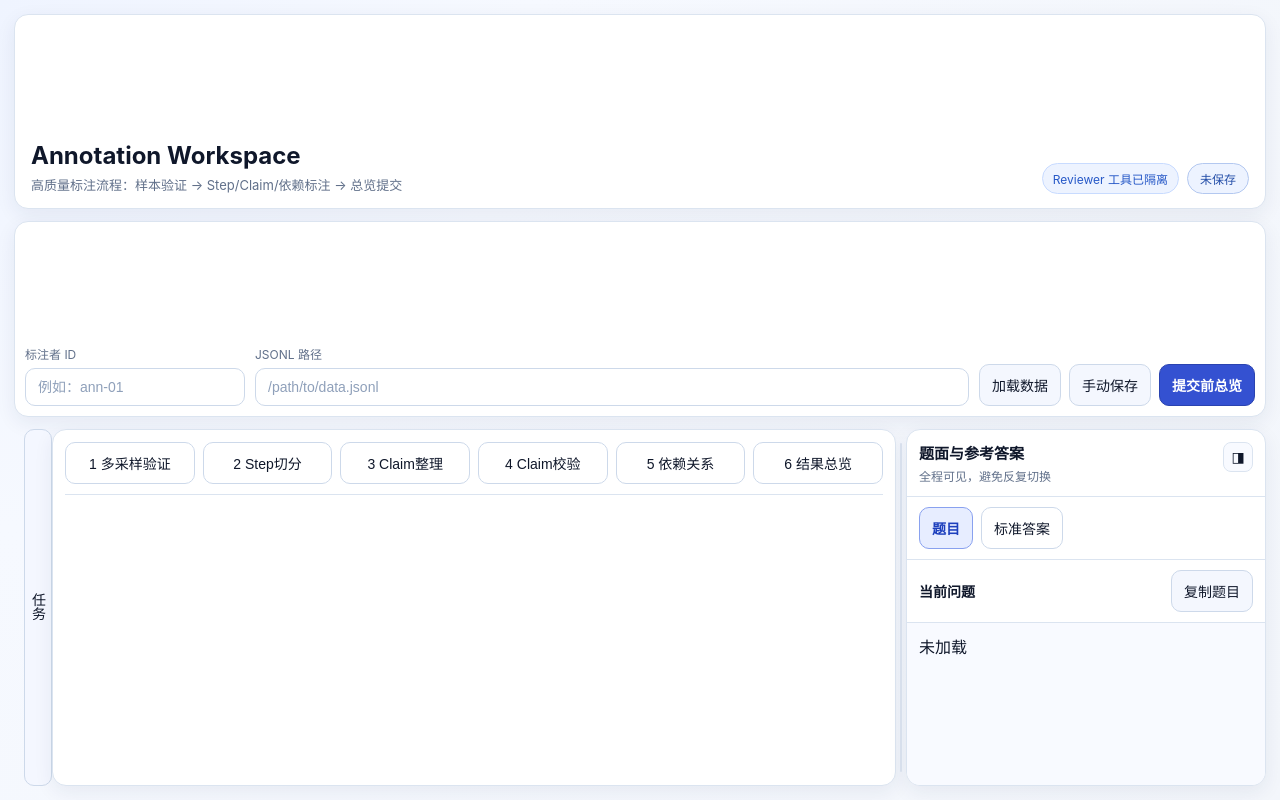
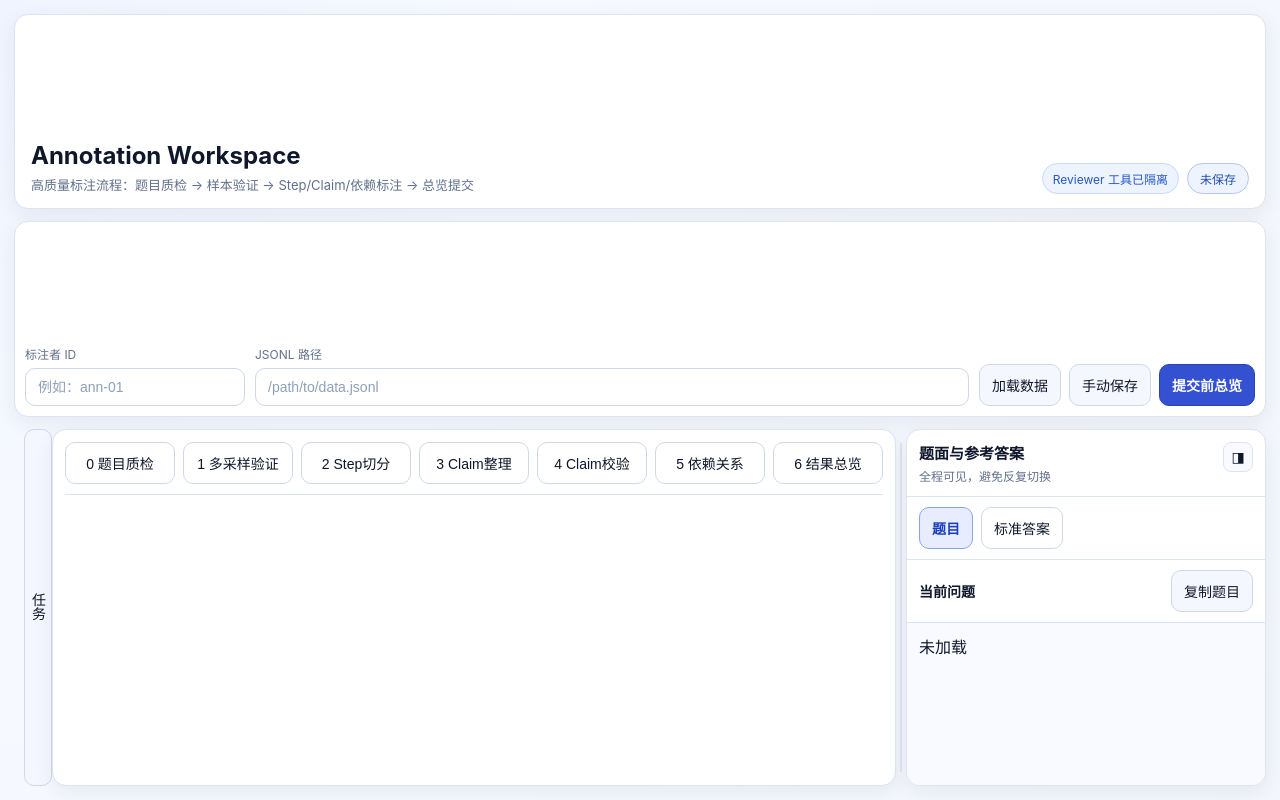
Before and after one commit to zhai098/benchmark, a Flask app: page / in a window 1280 px wide. Run offline with Flask 3, Linux system fonts and the light colour scheme.

Commit message:
Add standalone problem-quality gate before annotation workflow

```diff
--- a/annotation_app/static/app.js
+++ b/annotation_app/static/app.js
@@ -1,6 +1,6 @@
 let dataset = [];
 let currentCaseIndex = -1;
-let currentStep = 1;
+let currentStep = 0;
 const stateByCase = {};
 let deviceId = '';
 let autosaveTimer = null;
@@ -96,9 +96,15 @@ function getDefaultWorkingAnnotation(sample = {}) {
 function getCaseState(caseId) {
   if (!stateByCase[caseId]) {
     stateByCase[caseId] = {
-      current_step: 1,
+      current_step: 0,
       active_sample_idx: null,
       sample_cursor: 0,
+      problem_quality_screening: {
+        decision: null,
+        reason: '',
+        other_text: '',
+        rejected_at: '',
+      },
       sample_validation: [],
       sample_annotations: {},
       correct_solutions: [],
@@ -213,22 +219,31 @@ async function selectCase(idx) {
   if (idx === currentCaseIndex) return;
   await flushAutosave();
   currentCaseIndex = idx;
-  currentStep = 1;
   const c = selectedCase();
   const st = getCaseState(c.id);
+  await restoreProgress(c.id);
+  const qualityPassed = st.problem_quality_screening?.decision === 'pass';
+  currentStep = qualityPassed ? Math.max(1, st.current_step || 1) : 0;
   st.current_step = currentStep;
-  await restoreProgress(c.id);
   if (!Number.isInteger(st.sample_cursor)) st.sample_cursor = 0;
   renderCurrentCase();
 }
 
 function goStep(s) {
+  const c = selectedCase();
+  if (!c) return;
+  const st = getCaseState(c.id);
+  const qualityPassed = st.problem_quality_screening?.decision === 'pass';
+  if (s > 0 && !qualityPassed) {
+    currentStep = 0;
+    st.current_step = 0;
+    showToast('请先完成题目质量筛查（通过后才能进入后续流程）', 'error');
+    renderStepContent();
+    return;
+  }
   currentStep = s;
-  const c = selectedCase();
-  if (c) {
-    getCaseState(c.id).current_step = s;
-    scheduleAutosave();
-  }
+  st.current_step = s;
+  scheduleAutosave();
   renderStepContent();
 }
 
@@ -278,6 +293,13 @@ function findNextSampleCursor(st, start) {
 function setActiveSampleFromCursor() {
   const c = selectedCase();
   const st = getCaseState(c.id);
+  if (st.problem_quality_screening?.decision !== 'pass') {
+    alert('请先在题目质量筛查步骤完成通过后再开始样本流程。');
+    currentStep = 0;
+    st.current_step = 0;
+    renderStepContent();
+    return;
+  }
   const idx = st.sample_cursor || 0;
   const rec = sampleRecord(st, idx);
   if (rec.is_correct !== true) {
@@ -320,6 +342,91 @@ function chooseSampleStatus(i, status) {
 
   scheduleAutosave();
   renderStepContent();
+}
+
+function ensureProblemQualityScreening(st) {
+  st.problem_quality_screening = st.problem_quality_screening || {
+    decision: null, reason: '', other_text: '', rejected_at: '',
+  };
+  if (typeof st.problem_quality_screening !== 'object') {
+    st.problem_quality_screening = { decision: null, reason: '', other_text: '', rejected_at: '' };
+  }
+  return st.problem_quality_screening;
+}
+
+function setProblemQualityRejectReason(reason) {
+  const c = selectedCase(); if (!c) return;
+  const st = getCaseState(c.id);
+  const screening = ensureProblemQualityScreening(st);
+  screening.reason = reason;
+  if (reason !== 'Other') screening.other_text = '';
+  scheduleAutosave();
+  renderStepContent();
+}
+
+function setProblemQualityRejectOtherText(value) {
+  const c = selectedCase(); if (!c) return;
+  const st = getCaseState(c.id);
+  const screening = ensureProblemQualityScreening(st);
+  screening.other_text = value;
+  scheduleAutosave();
+}
+
+function setProblemQualityDecision(decision) {
+  const c = selectedCase(); if (!c) return;
+  const st = getCaseState(c.id);
+  const screening = ensureProblemQualityScreening(st);
+  screening.decision = decision;
+  if (decision !== 'reject') {
+    screening.reason = '';
+    screening.other_text = '';
+    screening.rejected_at = '';
+  }
+  scheduleAutosave();
+  renderStepContent();
+}
+
+async function passProblemQualityCheck() {
+  const c = selectedCase(); if (!c) return;
+  const st = getCaseState(c.id);
+  const screening = ensureProblemQualityScreening(st);
+  screening.decision = 'pass';
+  screening.reason = '';
+  screening.other_text = '';
+  screening.rejected_at = '';
+  currentStep = 1;
+  st.current_step = 1;
+  scheduleAutosave();
+  renderStepContent();
+}
+
+async function rejectProblemQualityAndSkip() {
+  const c = selectedCase(); if (!c) return;
+  const st = getCaseState(c.id);
+  const screening = ensureProblemQualityScreening(st);
+  if (!screening.reason) {
+    alert('请先选择拒绝原因。');
+    return;
+  }
+  if (screening.reason === 'Other' && !String(screening.other_text || '').trim()) {
+    alert('选择 Other 时请填写简短说明。');
+    return;
+  }
+  screening.decision = 'reject';
+  screening.rejected_at = new Date().toISOString();
+  st.active_sample_idx = null;
+  st.current_step = 0;
+  currentStep = 0;
+  await persistProgress('in_progress', true);
+  const rejectedCaseId = c.id;
+  const nextIdx = currentCaseIndex + 1;
+  if (nextIdx < dataset.length) {
+    await selectCase(nextIdx);
+    showToast(`题目 ${rejectedCaseId} 已按低质量筛除，已自动跳到下一题`, 'success');
+    return;
+  }
+  renderCurrentCase();
+  showToast(`题目 ${rejectedCaseId} 已按低质量筛除（当前已是最后一题）`, 'success');
 }
 
 function setSampleField(i, k, v) {
@@ -697,6 +804,58 @@ function renderStepContent() {
   const navButtons = document.querySelectorAll('.step-btn');
   navButtons.forEach((btn) => btn.classList.toggle('active', Number(btn.dataset.step) === currentStep));
 
+  if (currentStep === 0) {
+    const screening = ensureProblemQualityScreening(st);
+    const passCls = screening.decision === 'pass' ? 'tag active ok' : 'tag';
+    const rejectCls = screening.decision === 'reject' ? 'tag active bad' : 'tag';
+    const rejectReasons = [
+      { key: 'Wrong', label: 'Wrong' },
+      { key: 'Contradictory', label: 'Contradictory' },
+      { key: 'Too Simple', label: 'Too Simple' },
+      { key: 'Ambiguous', label: 'Ambiguous' },
+      { key: 'Other', label: 'Other' },
+    ];
+    const rejectReasonButtons = rejectReasons.map((x) => (
+      `<button class="${screening.reason === x.key ? 'tag active' : 'tag'}" onclick="setProblemQualityRejectReason('${x.key}')">${x.label}</button>`
+    )).join('');
+    root.innerHTML = `
+      ${header}
+      <h3>Step 0：题目质量筛查（独立前置步骤）</h3>
+      <p>该步骤独立于后续标注流程：通过后进入 Step 1；拒绝则自动跳过当前题目。</p>
+      <div class="card sample-focus">
+        <div class="row">
+          <button class="${passCls}" onclick="passProblemQualityCheck()">Pass quality check</button>
+          <button class="${rejectCls}" onclick="setProblemQualityDecision('reject')">Reject as low-quality problem</button>
+        </div>
+        <div class="card">
+          <h4 style="margin:0 0 8px;">问题陈述</h4>
+          <div class="rendered-math">${renderLatexWithFallback(c.question || '未提供题目')}</div>
+        </div>
+        <div class="card">
+          <h4 style="margin:0 0 8px;">标准/参考答案</h4>
+          <div class="rendered-math">${renderLatexWithFallback(c.reference_answer || '未提供标准答案')}</div>
+        </div>
+        ${screening.decision === 'reject' ? `
+          <div class="row">
+            <span>拒绝原因：</span>
+            ${rejectReasonButtons}
+          </div>
+          ${screening.reason === 'Other' ? `
+            <div class="row">
+              <label style="width:100%;">Other 说明
+                <input value="${escapeHtml(screening.other_text || '')}" maxlength="200" oninput="setProblemQualityRejectOtherText(this.value)" placeholder="请简要说明其他质量问题（必填）" />
+              </label>
+            </div>
+          ` : ''}
+          <div class="row">
+            <button class="primary" onclick="rejectProblemQualityAndSkip()">确认拒绝并自动跳过当前题目</button>
+          </div>
+        ` : ''}
+      </div>
+    `;
+    return;
+  }
+
   if (currentStep === 1) {
     const sampleCount = (c.samples || []).length;
     const i = Math.min(st.sample_cursor || 0, Math.max(0, sampleCount - 1));
@@ -890,11 +1049,12 @@ function buildProgressPayload(status = 'in_progress') {
     device_id: deviceId,
     case_id: c.id,
     status,
-    current_step: st.current_step || currentStep,
+    current_step: st.current_step ?? currentStep,
     current_workflow_state: {
       active_sample_idx: st.active_sample_idx,
       sample_cursor: st.sample_cursor || 0,
       workflow_state: wa.workflow_state || 'sample_selected',
+      problem_quality_screening: st.problem_quality_screening || { decision: null, reason: '', other_text: '', rejected_at: '' },
     },
     current_annotations: {
       selected_solution_text: wa.selected_solution_text,
@@ -986,8 +1146,11 @@ async function restoreProgress(caseId) {
     return;
   }
   const progress = data.progress || {};
-  st.current_step = progress.current_step || 1;
+  st.current_step = progress.current_step || 0;
   currentStep = st.current_step;
+  st.problem_quality_screening = progress.current_workflow_state?.problem_quality_screening || st.problem_quality_screening || {
+    decision: null, reason: '', other_text: '', rejected_at: '',
+  };
   st.sample_validation = progress.sample_decisions || [];
   st.correct_solutions = progress.correct_solutions || [];
   st.active_sample_idx = progress.current_workflow_state?.active_sample_idx ?? null;
@@ -1009,6 +1172,11 @@ async function restoreProgress(caseId) {
   st.sample_cursor = Number.isInteger(progress.current_workflow_state?.sample_cursor)
     ? progress.current_workflow_state.sample_cursor
     : (st.sample_cursor || 0);
+  const qualityPassed = st.problem_quality_screening?.decision === 'pass';
+  if (!qualityPassed) {
+    st.current_step = 0;
+    currentStep = 0;
+  }
   setSaveState(`已恢复 ${formatUtcToLocal(progress.updated_at_utc)}`, 'saved');
 }
 
--- a/annotation_app/static/styles.css
+++ b/annotation_app/static/styles.css
@@ -163,7 +163,7 @@ button.ghost { background: #f4f7fe; }
   z-index: 1;
   background: var(--surface);
   display: grid;
-  grid-template-columns: repeat(6, minmax(0, 1fr));
+  grid-template-columns: repeat(7, minmax(0, 1fr));
   gap: 8px;
   padding-bottom: 10px;
   border-bottom: 1px solid var(--line);
--- a/annotation_app/templates/annotator.html
+++ b/annotation_app/templates/annotator.html
@@ -12,7 +12,7 @@
     <header class="topbar">
       <div class="title-wrap">
         <h1>Annotation Workspace</h1>
-        <p class="sub">高质量标注流程：样本验证 → Step/Claim/依赖标注 → 总览提交</p>
+        <p class="sub">高质量标注流程：题目质检 → 样本验证 → Step/Claim/依赖标注 → 总览提交</p>
       </div>
       <div class="status-wrap">
         <span class="status-chip">Reviewer 工具已隔离</span>
@@ -56,6 +56,7 @@
 
       <section class="panel workspace-main">
         <nav class="step-nav" aria-label="Annotation steps">
+          <button class="step-btn" data-step="0" onclick="goStep(0)">0 题目质检</button>
           <button class="step-btn" data-step="1" onclick="goStep(1)">1 多采样验证</button>
           <button class="step-btn" data-step="2" onclick="goStep(2)">2 Step切分</button>
           <button class="step-btn" data-step="3" onclick="goStep(3)">3 Claim整理</button>
```
